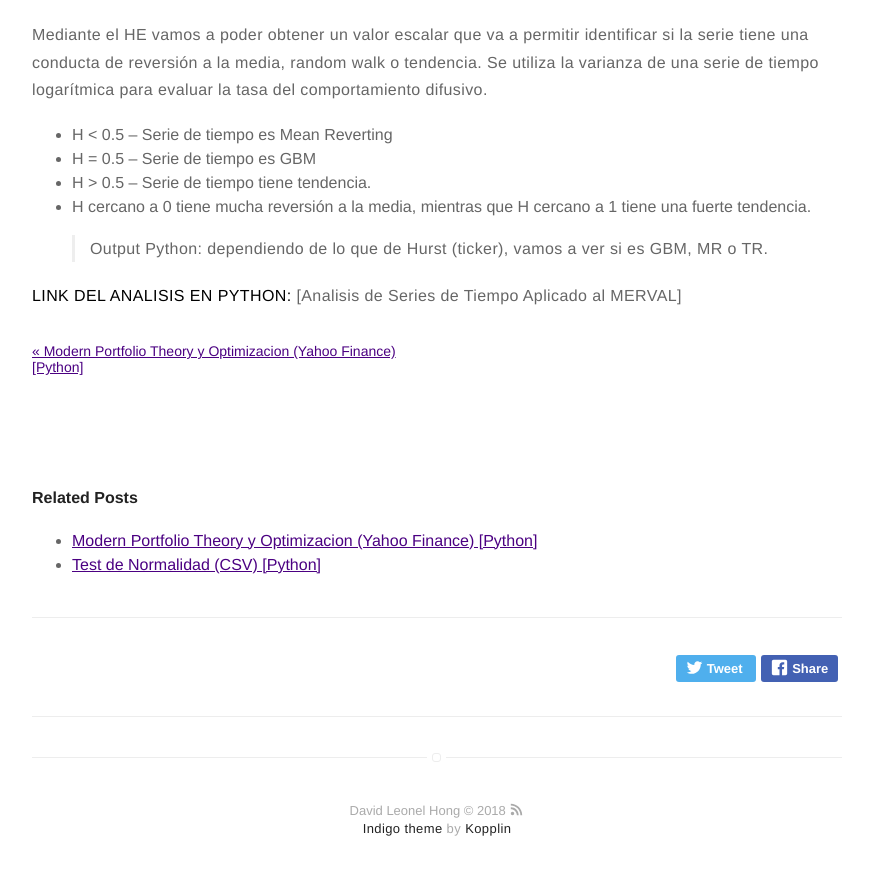
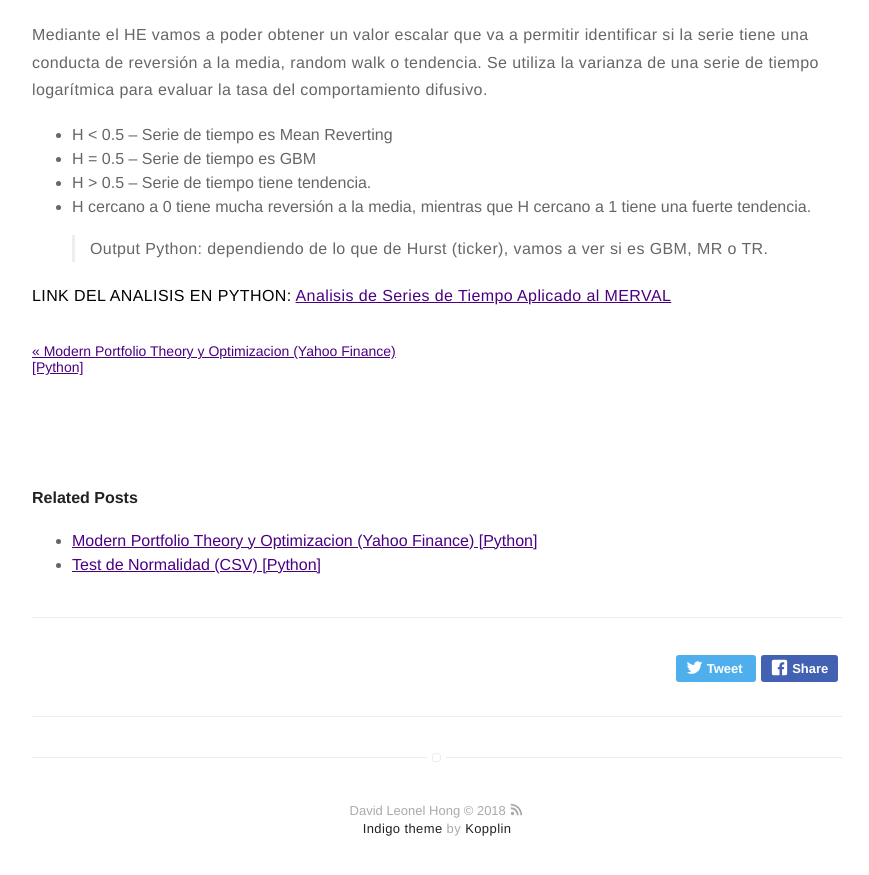
Before and after one commit to davidleonelhong/davidleonelhong.github.io, a Jekyll site: the page built from _posts/2018-10-10-Time-Series-Analysis.md, in a window 1280 px wide and 900 px high, scrolled down 1520 px. Shown: the top 875 px of the window, without its empty margins (203-1072 px from the left). Built offline with Jekyll 4.4.1, drawn with Linux system fonts in a browser that asks for light colours; a script that is not in the unit is left out; part of the change alters nothing that is shown.

```diff
--- a/_posts/2018-10-10-Time-Series-Analysis.md
+++ b/_posts/2018-10-10-Time-Series-Analysis.md
@@ -46,4 +46,4 @@ Mediante el HE vamos a poder obtener un valor escalar que va a permitir identifi
 
 > Output Python: dependiendo de lo que de Hurst (ticker), vamos a ver si es GBM, MR o TR.
 
-**LINK DEL ANALISIS EN PYTHON:** [Analisis de Series de Tiempo Aplicado al MERVAL]
+**LINK DEL ANALISIS EN PYTHON:** [Analisis de Series de Tiempo Aplicado al MERVAL](https://github.com/davidleonelhong/Analisis-de-Series-de-Tiempo-Aplicado-al-MERVAL/blob/master/Time%20Series%20Analysis%20(CSV).ipynb)
```
